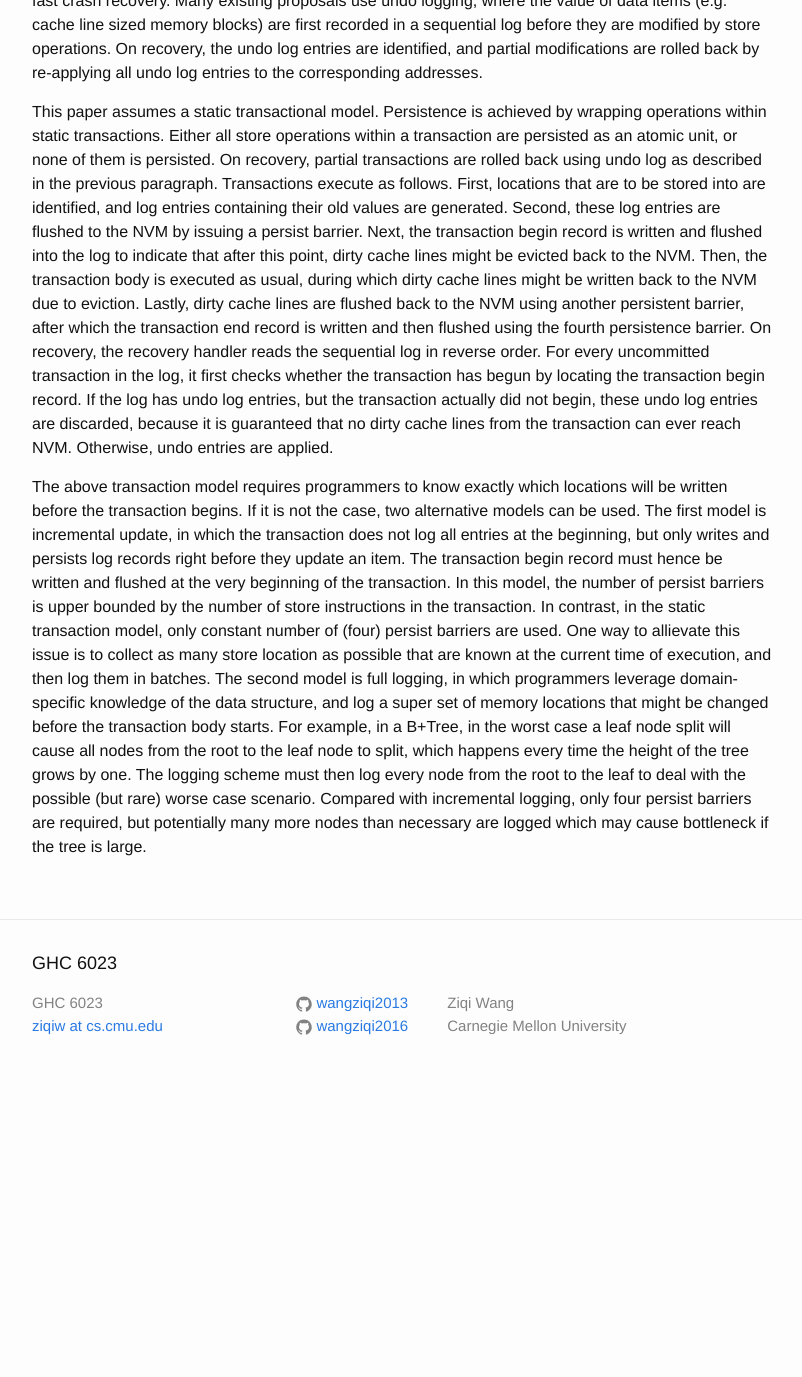
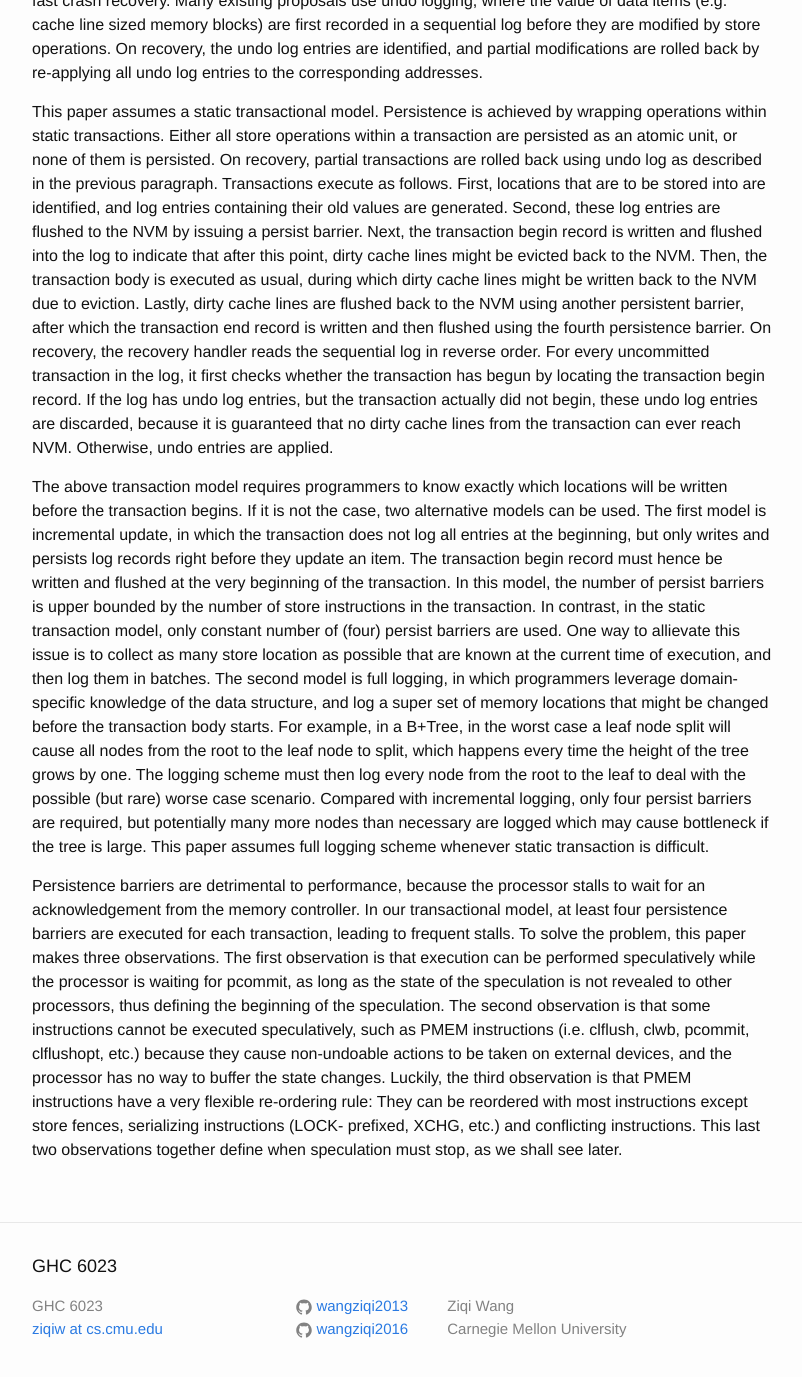
Before and after one commit to wangziqi2013/wangziqi2013.github.io, a Jekyll site: the page built from _posts/2019-02-19-Hiding-the-Long-Latency-of-Persist-Barrier-Using-Speculative-Exec.markdown, in a window 1280 px wide and 1400 px high, scrolled down 599 px. Shown: the top 1377 px of the window, without its empty margins (238-1040 px from the left). Built offline with Jekyll 4.4.1, drawn with Linux system fonts in a browser that asks for light colours; before the commit the page ends 1696 px from its top, so only the background shows below that.

Commit message:
Adding three observations

```diff
--- a/_posts/2019-02-19-Hiding-the-Long-Latency-of-Persist-Barrier-Using-Speculative-Exec.markdown
+++ b/_posts/2019-02-19-Hiding-the-Long-Latency-of-Persist-Barrier-Using-Speculative-Exec.markdown
@@ -47,4 +47,17 @@ a super set of memory locations that might be changed before the transaction bod
 the worst case a leaf node split will cause all nodes from the root to the leaf node to split, which happens every time
 the height of the tree grows by one. The logging scheme must then log every node from the root to the leaf to deal with
 the possible (but rare) worse case scenario. Compared with incremental logging, only four persist barriers are required,
-but potentially many more nodes than necessary are logged which may cause bottleneck if the tree is large.
+but potentially many more nodes than necessary are logged which may cause bottleneck if the tree is large. This paper
+assumes full logging scheme whenever static transaction is difficult.
+
+Persistence barriers are detrimental to performance, because the processor stalls to wait for an acknowledgement from
+the memory controller. In our transactional model, at least four persistence barriers are executed for each transaction,
+leading to frequent stalls. To solve the problem, this paper makes three observations. The first observation is that
+execution can be performed speculatively while the processor is waiting for pcommit, as long as the state of the
+speculation is not revealed to other processors, thus defining the beginning of the speculation. The second observation
+is that some instructions cannot be executed speculatively, such as PMEM instructions (i.e. clflush, clwb, pcommit,
+clflushopt, etc.) because they cause non-undoable actions to be taken on external devices, and the processor has no
+way to buffer the state changes. Luckily, the third observation is that PMEM instructions have a very flexible re-ordering
+rule: They can be reordered with most instructions except store fences, serializing instructions (LOCK- prefixed, XCHG,
+etc.) and conflicting instructions. This last two observations together define when speculation must stop, as we shall
+see later.
```
